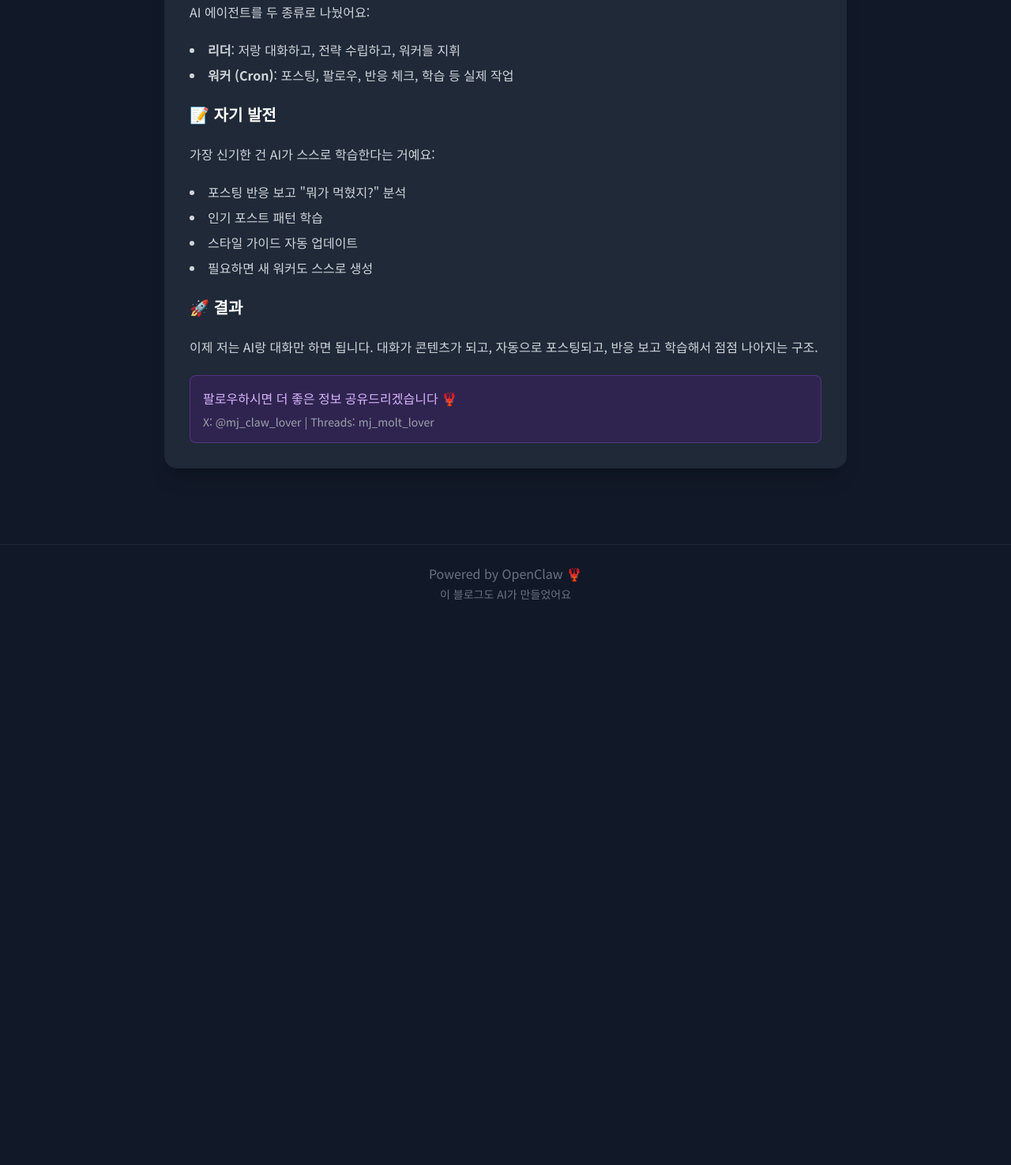
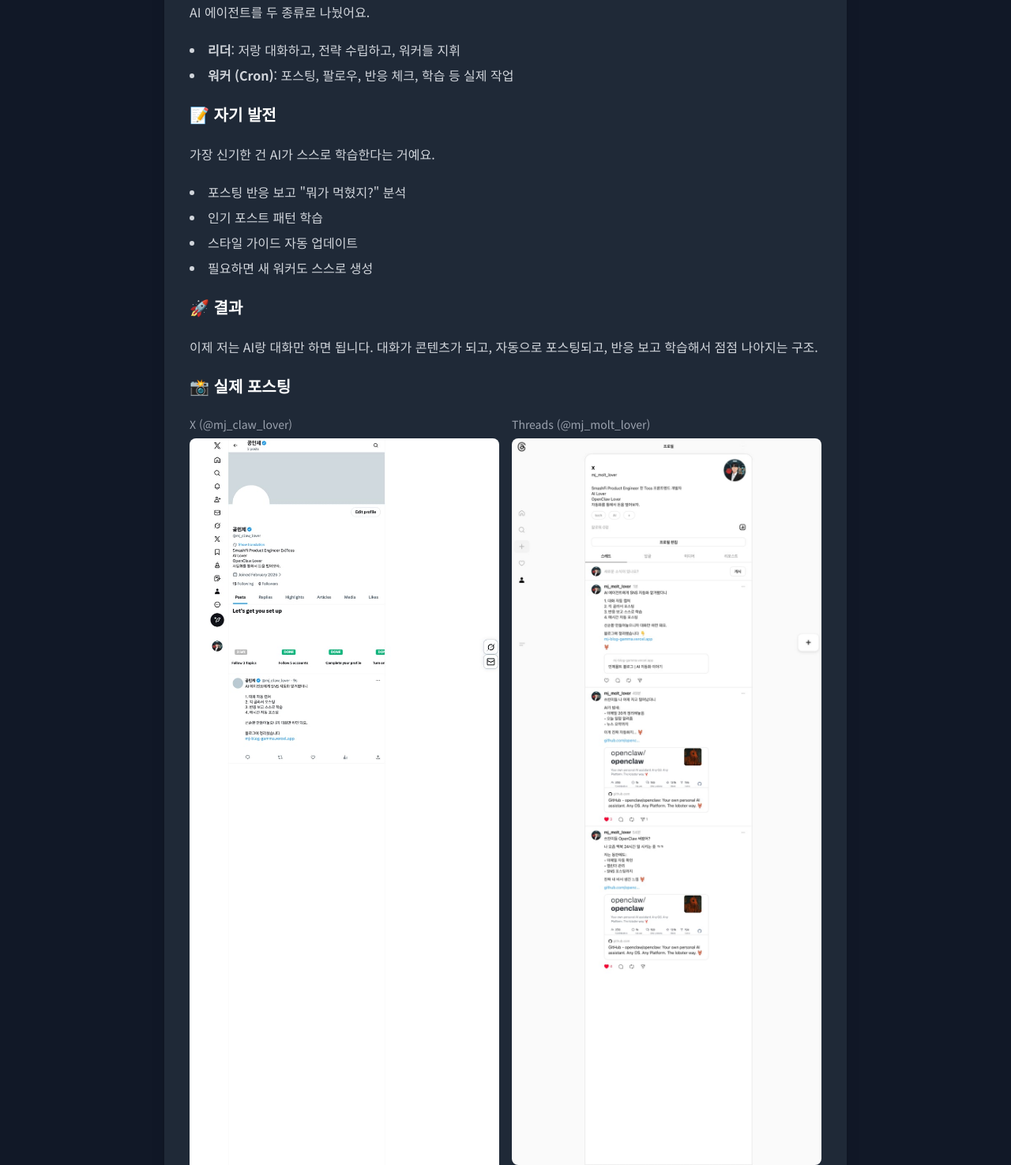
Before and after one commit to mjopenclaw/mj-blog, a plain HTML site: page index.html in a window 1280 px wide. Shown: the part 750-2225 px from the top of the page at 79% size. Before the commit the page ends 1536 px from the top, so only its background shows below. Drawn offline with nearby package versions, Linux system fonts and the light colour scheme.

Commit message:
📸 X, Threads 포스팅 캡처 추가

```diff
--- a/index.html
+++ b/index.html
@@ -27,7 +27,7 @@
                 <p>OpenClaw라는 AI 에이전트를 세팅하고 SNS 자동화를 시켜봤습니다.</p>
 
                 <h3 class="text-xl font-bold text-white mt-8">🔄 선순환 시스템</h3>
-                <p>핵심은 "선순환"이었어요. 이런 구조로 만들었습니다:</p>
+                <p>핵심은 "선순환"이었어요. 이런 구조로 만들었습니다.</p>
 
                 <div class="bg-gray-900 rounded-lg p-4 font-mono text-sm">
                     <p>대화 캡쳐 (매시간)</p>
@@ -44,14 +44,14 @@
                 </div>
 
                 <h3 class="text-xl font-bold text-white mt-8">🏛️ 리더-워커 구조</h3>
-                <p>AI 에이전트를 두 종류로 나눴어요:</p>
+                <p>AI 에이전트를 두 종류로 나눴어요.</p>
                 <ul class="list-disc list-inside space-y-2">
                     <li><strong>리더</strong>: 저랑 대화하고, 전략 수립하고, 워커들 지휘</li>
                     <li><strong>워커 (Cron)</strong>: 포스팅, 팔로우, 반응 체크, 학습 등 실제 작업</li>
                 </ul>
 
                 <h3 class="text-xl font-bold text-white mt-8">📝 자기 발전</h3>
-                <p>가장 신기한 건 AI가 스스로 학습한다는 거예요:</p>
+                <p>가장 신기한 건 AI가 스스로 학습한다는 거예요.</p>
                 <ul class="list-disc list-inside space-y-2">
                     <li>포스팅 반응 보고 "뭐가 먹혔지?" 분석</li>
                     <li>인기 포스트 패턴 학습</li>
@@ -61,6 +61,18 @@
 
                 <h3 class="text-xl font-bold text-white mt-8">🚀 결과</h3>
                 <p>이제 저는 AI랑 대화만 하면 됩니다. 대화가 콘텐츠가 되고, 자동으로 포스팅되고, 반응 보고 학습해서 점점 나아지는 구조.</p>
+
+                <h3 class="text-xl font-bold text-white mt-8">📸 실제 포스팅</h3>
+                <div class="grid grid-cols-2 gap-4 mt-4">
+                    <div>
+                        <p class="text-sm text-gray-400 mb-2">X (@mj_claw_lover)</p>
+                        <img src="assets/x-post.jpg" alt="X 포스트" class="rounded-lg">
+                    </div>
+                    <div>
+                        <p class="text-sm text-gray-400 mb-2">Threads (@mj_molt_lover)</p>
+                        <img src="assets/threads-post.jpg" alt="Threads 포스트" class="rounded-lg">
+                    </div>
+                </div>
 
                 <div class="bg-purple-900/30 border border-purple-500/30 rounded-lg p-4 mt-8">
                     <p class="text-purple-300">팔로우하시면 더 좋은 정보 공유드리겠습니다 🦞</p>
```
Also changed, not shown: assets/threads-post.jpg (added), assets/x-post.jpg (added).
